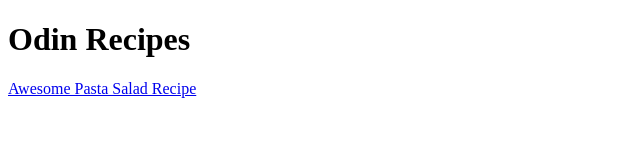
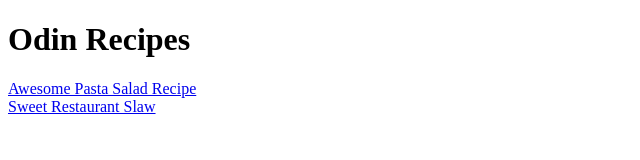
Before and after one commit to cappuccinoparty/odin-recipes_new, a plain HTML site: page index.html in a window 1280 px wide. Shown: the whole page, without its empty margins (0-640 px from the left). Drawn offline with Linux system fonts and the light colour scheme.

Commit message:
Update navigation to include coleslaw recipe

```diff
--- a/index.html
+++ b/index.html
@@ -8,6 +8,8 @@
     <body>
         <h1>Odin Recipes</h1>
         <a href="recipes/lasagna.html">Awesome Pasta Salad Recipe</a>
+        <br>
+        <a href="recipes/Sweet Restaurant Slaw.html">Sweet Restaurant Slaw</a>
 
 
     </body>
```
